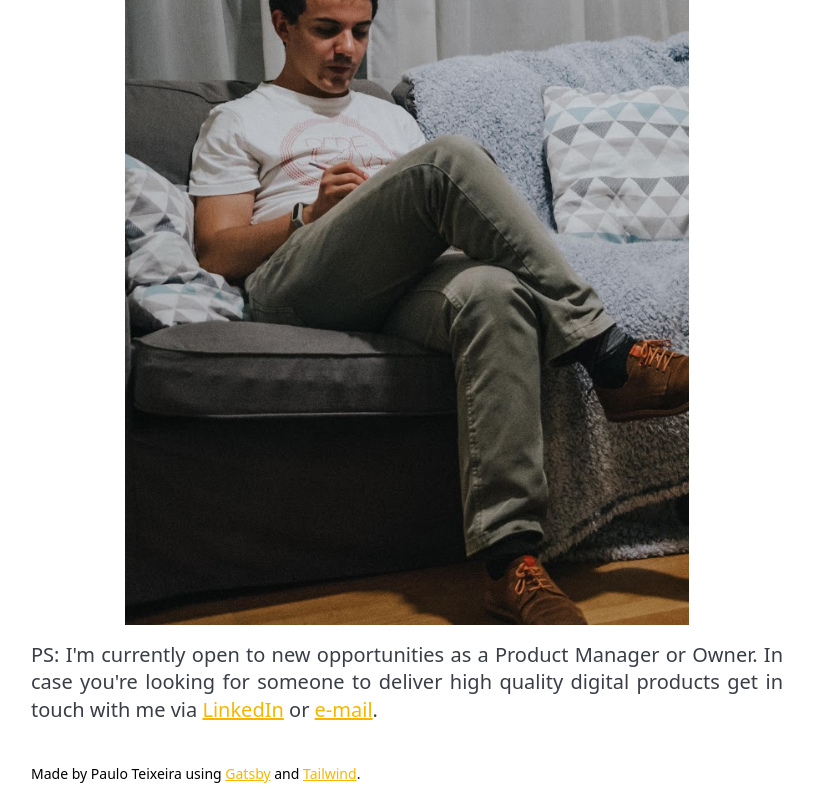
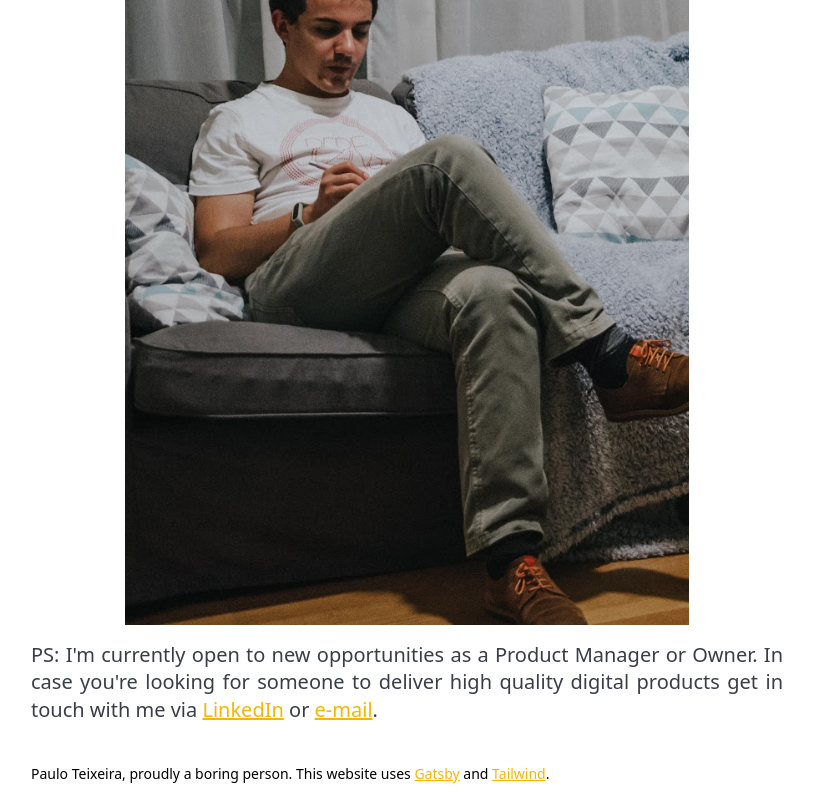
Before and after one commit to ftpaul/ftpaul, a Gatsby site: page /preview in a window 1280 px wide. Shown: the part 546-1346 px from the top of the page, without its empty margins (233-1046 px from the left). Built offline with nearby package versions, Linux system fonts and the light colour scheme; Gatsby itself is replaced by a stand-in of ours.

Commit message:
footer content update

```diff
--- a/src/components/footer.js
+++ b/src/components/footer.js
@@ -4,7 +4,7 @@ import ContentColumn from "./contentColumn"
 export default ( ) => (
 
   <ContentColumn>
-    <p className="text-sm pb-4 xs:pt-4">Made by Paulo Teixeira using&nbsp;
+    <p className="text-sm pb-4 xs:pt-4">Paulo Teixeira, proudly a boring person. This website uses&nbsp;
       <a href="https://gatsbyjs.org" className="text-yellow-600 underline hover:text-yellow-400">Gatsby</a> and&nbsp;
       <a href="https://tailwindcss.com/" className="text-yellow-600 underline hover:text-yellow-400">Tailwind</a>.
     </p>
```
